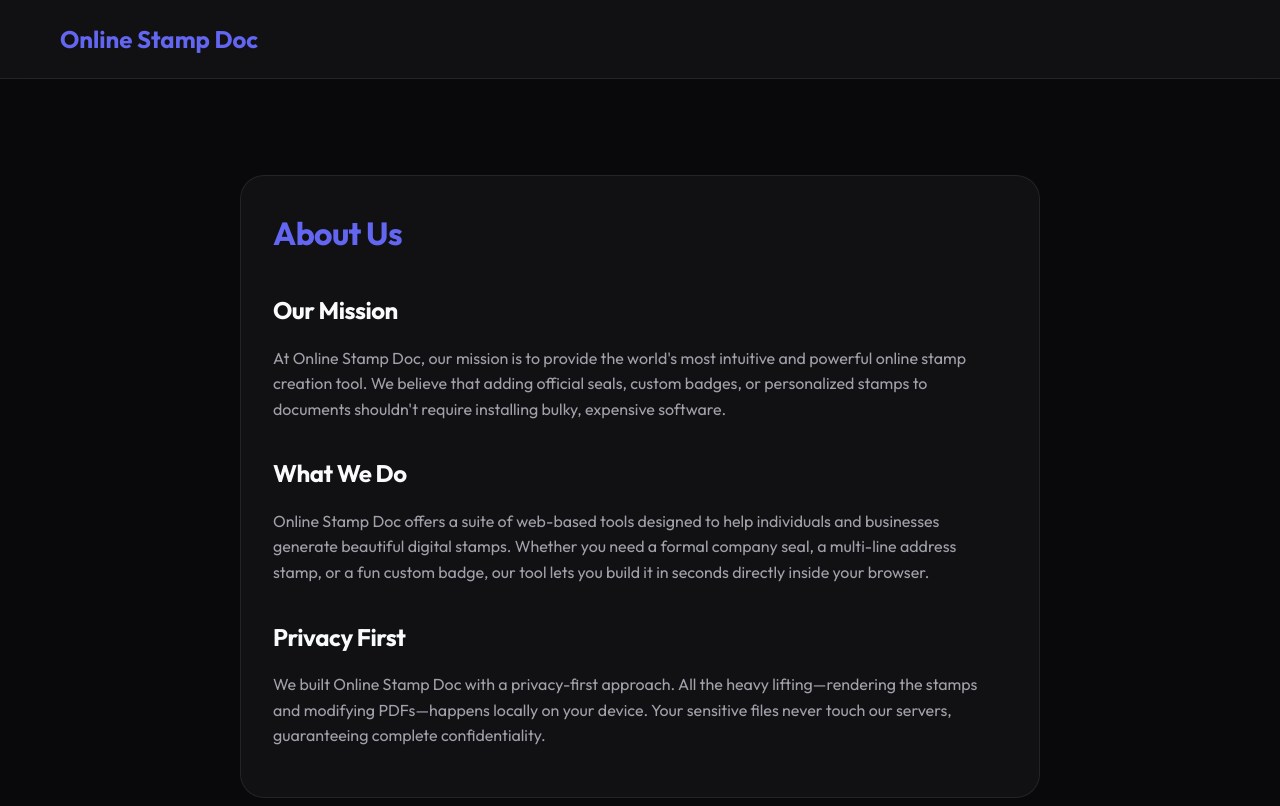
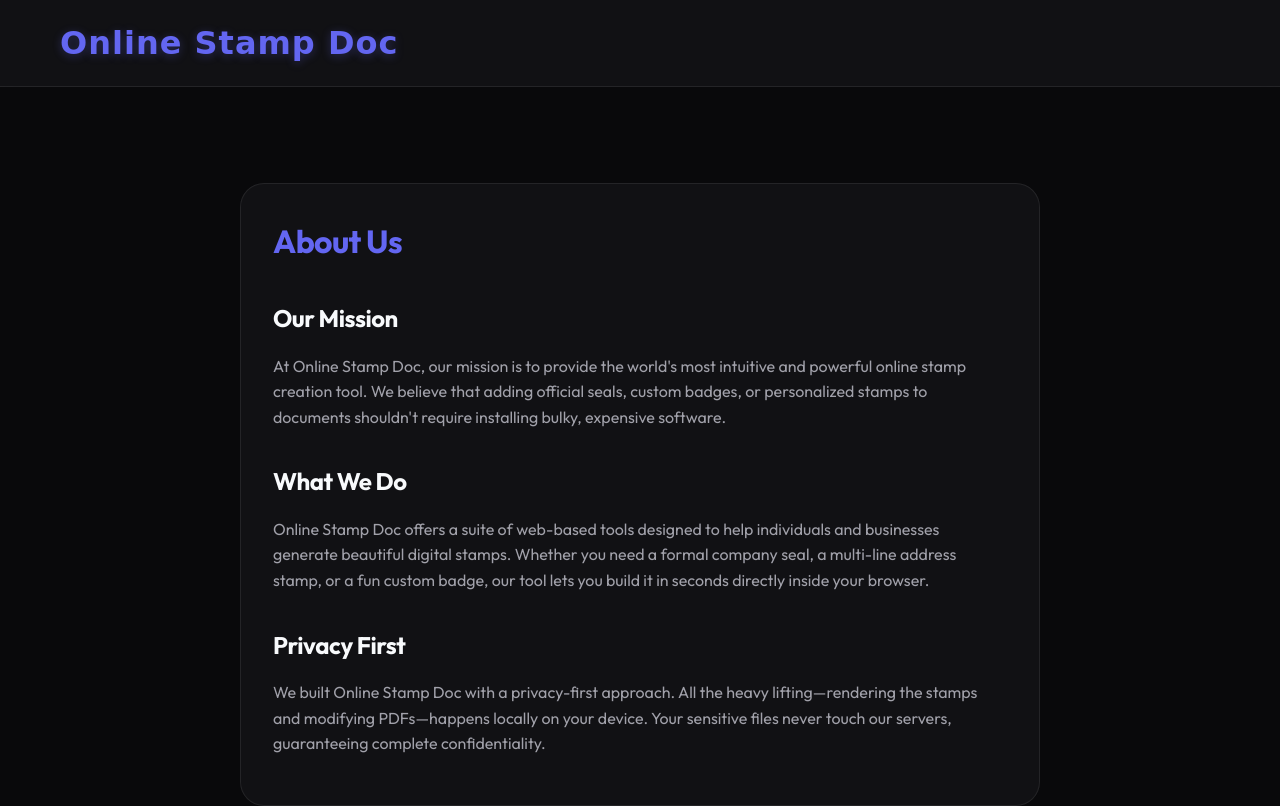
Before and after one commit to madadkhan11111/stamp-website, a plain HTML site: page about.html in a window 1280 px wide. Shown: the top 806 px of the page. Drawn offline with Linux system fonts and the light colour scheme.

Commit message:
style: change logo font to stylish script font

```diff
--- a/styles.css
+++ b/styles.css
@@ -169,10 +169,12 @@ h4 {
     display: flex;
     align-items: center;
     gap: 0.75rem;
-    font-size: 1.5rem;
+    font-size: 2rem;
     font-weight: 700;
-    font-family: var(--font-heading);
+    font-family: 'Dancing Script', cursive;
     color: var(--accent-primary);
+    letter-spacing: 1px;
+    text-shadow: 0 2px 10px rgba(99, 102, 241, 0.3);
 }
 
 .logo i {
```
